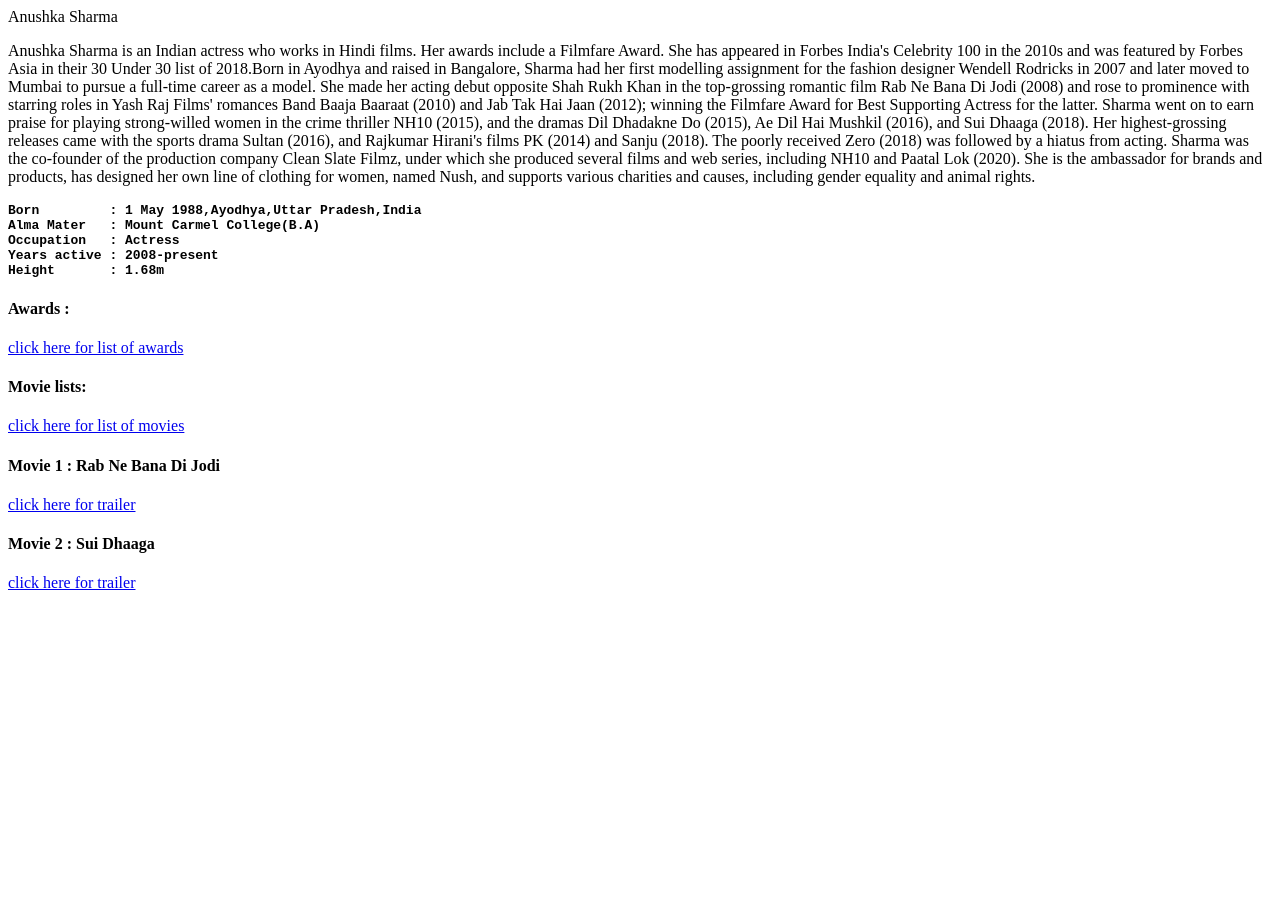
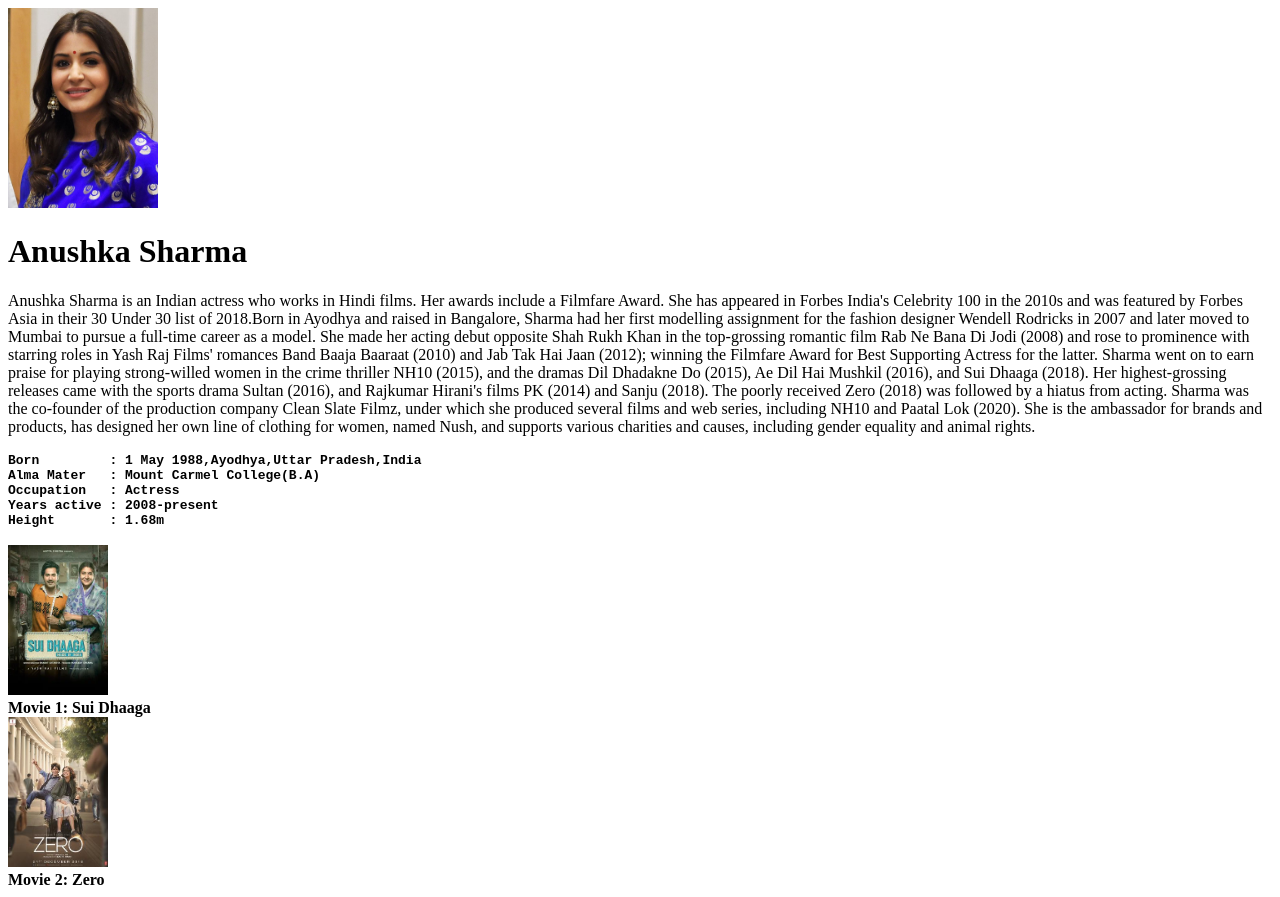
Before and after one commit to Saideepthi2002/assignment-2, a plain HTML site: page index.html in a window 1280 px wide. Before the commit the page ends 800 px from the top, so only its background shows below. Drawn offline with Linux system fonts and the light colour scheme.

Commit message:
assign-2

```diff
--- a/index.html
+++ b/index.html
@@ -3,7 +3,7 @@
 <head>
 <title>Anushka Sharma-Wikipedia</title>
 <body>
-<img src=""
+<img src="./assests/images/anushkasharma2.jpg"height="200" width="150">
 
 <h1>Anushka Sharma</h1>
 <p>Anushka Sharma is an Indian actress who works in Hindi films. Her awards include a Filmfare Award. She has appeared in Forbes India's Celebrity 100 in the 2010s and was featured by Forbes Asia in their 30 Under 30 list of 2018.Born in Ayodhya and raised in Bangalore, Sharma had her first modelling assignment for the fashion designer Wendell Rodricks in 2007 and later moved to Mumbai to pursue a full-time career as a model. She made her acting debut opposite Shah Rukh Khan in the top-grossing romantic film Rab Ne Bana Di Jodi (2008) and rose to prominence with starring roles in Yash Raj Films' romances Band Baaja Baaraat (2010) and Jab Tak Hai Jaan (2012); winning the Filmfare Award for Best Supporting Actress for the latter. Sharma went on to earn praise for playing strong-willed women in the crime thriller NH10 (2015), and the dramas Dil Dhadakne Do (2015), Ae Dil Hai Mushkil (2016), and Sui Dhaaga (2018). Her highest-grossing releases came with the sports drama Sultan (2016), and Rajkumar Hirani's films PK (2014) and Sanju (2018). The poorly received Zero (2018) was followed by a hiatus from acting.
@@ -14,14 +14,10 @@ Alma Mater   : Mount Carmel College(B.A)
 Occupation   : Actress
 Years active : 2008-present
 Height       : 1.68m</h4></pre>
-<h4>Awards :</h4>
-<a href="https://en.wikipedia.org/wiki/List_of_awards_and_nominations_received_by_Anushka_Sharma">click here for list of awards </a>
-<h4>Movie lists:</h4>
-<a href="https://en.wikipedia.org/wiki/Anushka_Sharma#Films">click here for list of movies</a>
-<h4>Movie 1 : Rab Ne Bana Di Jodi</h4>
-<a href='https://youtu.be/eBi8syxPd14?si=Dt0TCGKu21ntc8a8'>click here for trailer</a>
-<h4>Movie 2 : Sui Dhaaga</h4>
-<a href='https://youtu.be/VUe3p23AJMo?si=_LLe7sRPtZtA1QkP'>click here for trailer</a>
-</body>
+
+<a href="https://en.wikipedia.org/wiki/Sui_Dhaaga"><img src="./assests/images/suidhaaga.webp" height="150" width="100"></a><br>
+<strong>Movie 1:  Sui Dhaaga</strong><br>
+<a href="https://en.wikipedia.org/wiki/Zero_(2018_film)"><img src="./assests/images/zero.jpg" height="150" width="100"></a><br>
+<strong>Movie 2: Zero</strong>
 </head>
 </html>
```
